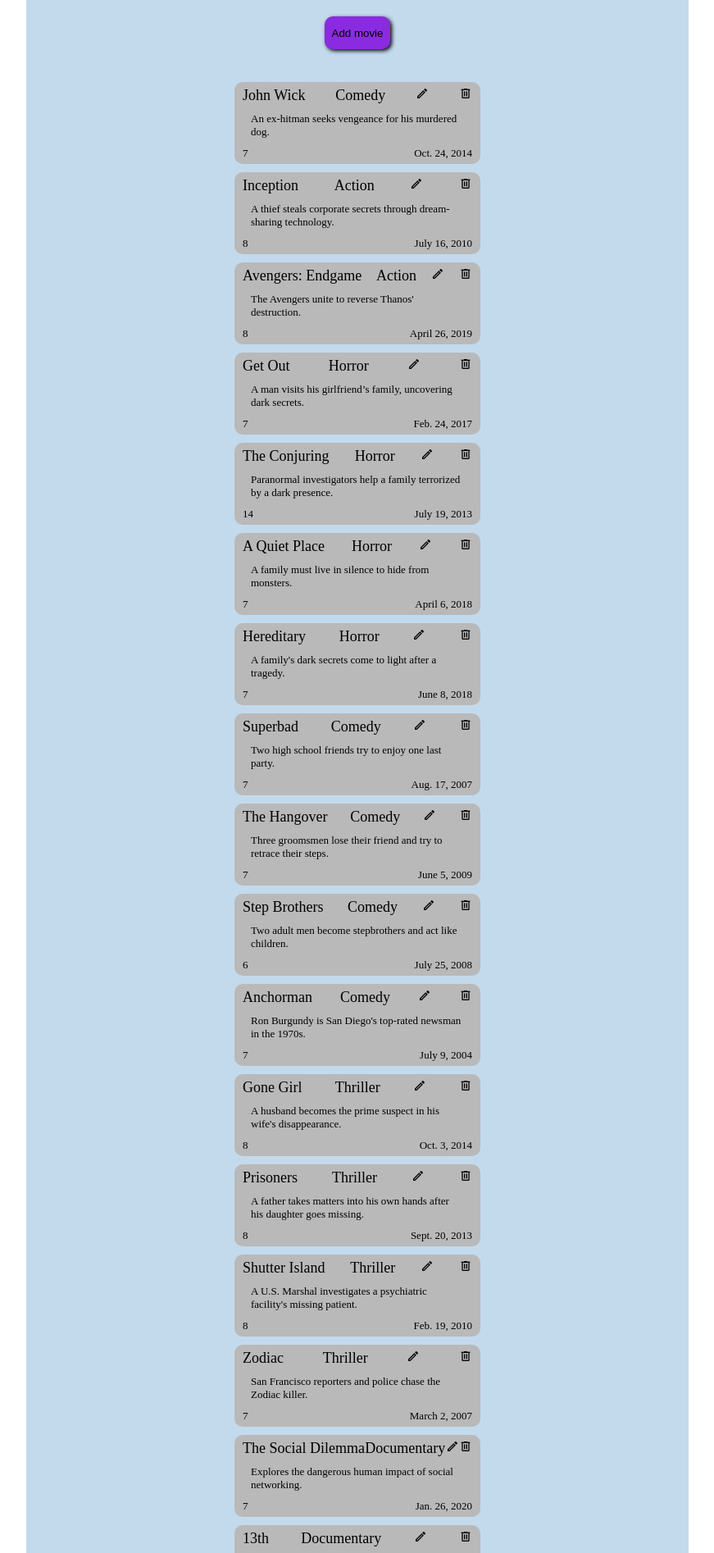
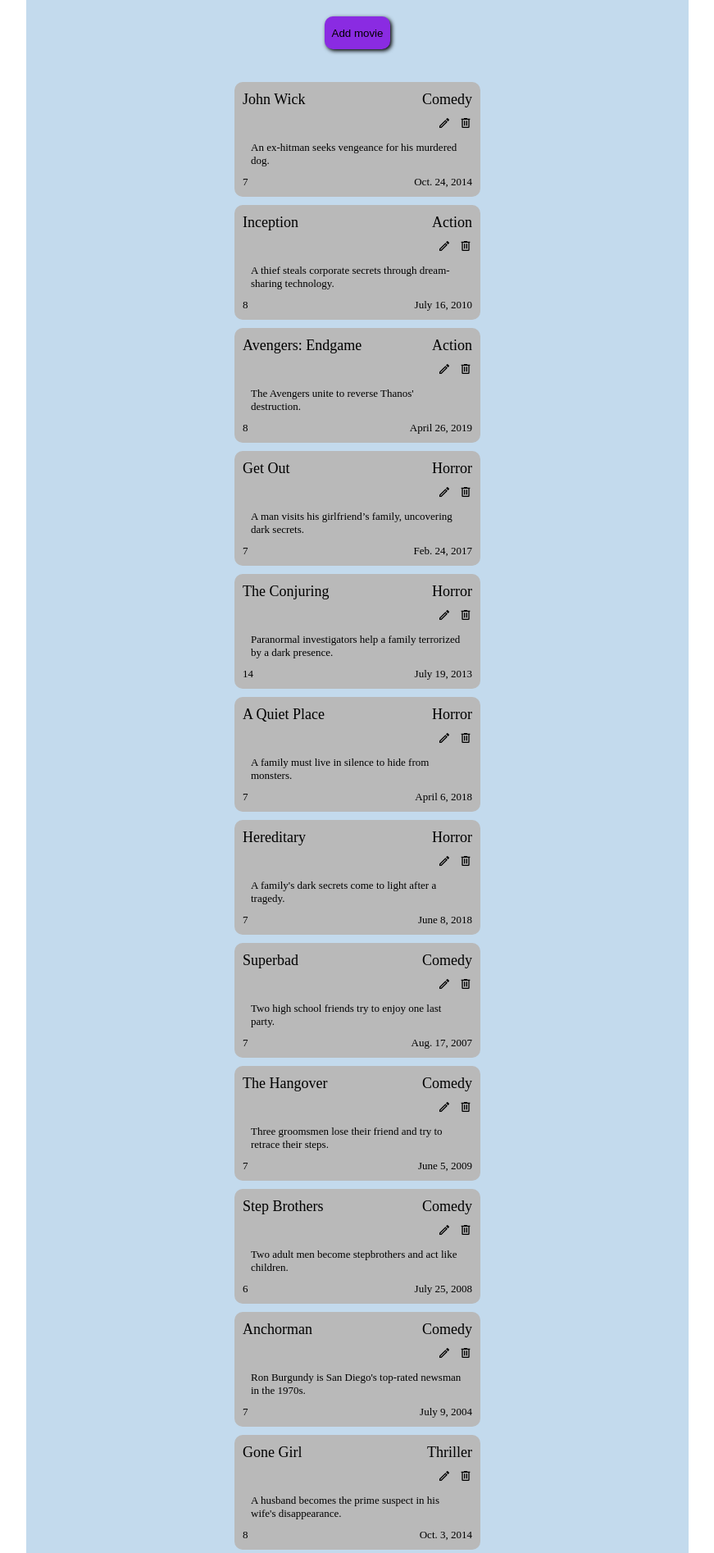
Before and after one commit to CretaFlorin/Django-Movies-App-71, a Django app: page /movies/ in a window 1280 px wide. Shown: the part 60-1954 px from the top of the page at 82% size, without its empty margins (204-1075 px from the left). Run offline with Django 3.2, Linux system fonts and the light colour scheme; data comes from the database, SQL or seed files in the repository.

Commit message:
Use SVG format for icons in MovieCard

```diff
--- a/static/main_page.css
+++ b/static/main_page.css
@@ -7,7 +7,7 @@
 
 .movie-card {
     width: 280px;
-    height: 80px;
+    height: 120px;
     padding: 10px;
 
     border-radius: 10px;
@@ -17,7 +17,7 @@
     flex-direction: column;
     align-items: center;
     justify-content: center;
-    gap:10px;
+    gap: 10px;
 }
 
 .movie__title {
@@ -27,6 +27,13 @@
     justify-content: space-between;
 
     font-size: large;
+}
+
+.movie__icons {
+    width: 100%;
+    display: flex;
+    justify-content: flex-end;
+    gap: 10px;
 }
 
 .movie__description {
@@ -56,6 +63,10 @@
     cursor: pointer;
 }
 
-.edit_icon {
+.edit_icon:hover {
+    fill: yellow;
+}
 
+.delete_icon:hover {
+    fill: red;
 }
--- a/viewer/templates/main_page.html
+++ b/viewer/templates/main_page.html
@@ -10,22 +10,32 @@
 
 <div class="movie-container">
   {% for movie in object_list %}
-
-
   <div class="movie-card">
     <div class="movie__title">
       <span>{{movie.title}}</span>
       <span>{{movie.genre.name}}</span>
+    </div>
+    <div class="movie__icons">
       <a href="{%url 'movie_update' movie.id %}">
-        <img class="edit_icon" src="{% static '../static/pencil-outline.png' %}" width="16" height="16"></img>
+        <svg class="edit_icon" width="16" height="16" fill="black" xmlns="http://www.w3.org/2000/svg"
+          viewBox="0 0 24 24">
+          <path
+            d="M14.06,9L15,9.94L5.92,19H5V18.08L14.06,9M17.66,3C17.41,3 17.15,3.1 16.96,3.29L15.13,5.12L18.88,8.87L20.71,7.04C21.1,6.65 21.1,6 20.71,5.63L18.37,3.29C18.17,3.09 17.92,3 17.66,3M14.06,6.19L3,17.25V21H6.75L17.81,9.94L14.06,6.19Z" />
+        </svg>
       </a>
       <a href="{%url 'movie_delete' movie.id %}">
-        <img class="edit_icon" src="{% static '../static/trash-can-outline.png' %}" width="16" height="16"></img>
+        <svg class="delete_icon" width="16" height="16" fill="black" xmlns="http://www.w3.org/2000/svg"
+          viewBox="0 0 24 24">
+          <path
+            d="M9,3V4H4V6H5V19A2,2 0 0,0 7,21H17A2,2 0 0,0 19,19V6H20V4H15V3H9M7,6H17V19H7V6M9,8V17H11V8H9M13,8V17H15V8H13Z" />
+        </svg>
       </a>
     </div>
+
     <div class="movie__description">
       <span>{{movie.description}} </span>
     </div>
+
     <div class="movie__rating">
       <span>{{movie.rating}} </span>
       <span>{{movie.released}} </span>
```
